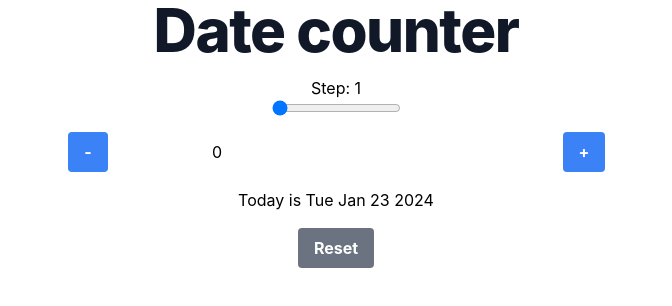
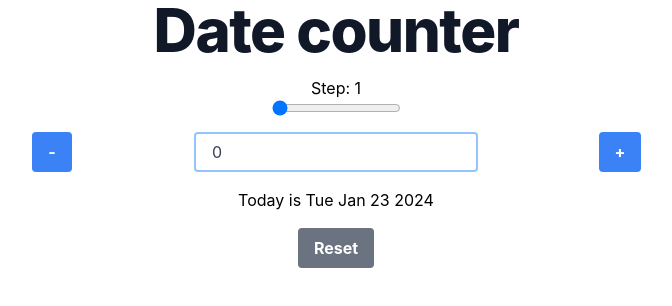
Before and after one commit to phrsouza/date-counter, a React (Create React App) app: page / in a window 1280 px wide. Shown: the top 306 px of the page, without its empty margins (304-976 px from the left). Built offline with nearby package versions, Linux system fonts and the light colour scheme.

Commit message:
change input style

```diff
--- a/src/App.js
+++ b/src/App.js
@@ -67,6 +67,7 @@ function Counter() {
           -
         </button>
         <input
+          className=" appearance-none border-2 border-blue-300 rounded w-full py-2 px-4 text-gray-700 leading-tight focus:outline-none focus:bg-white focus:border-blue-700"
           type="text"
           inputMode="numeric"
           pattern="[0-9]*"
```
